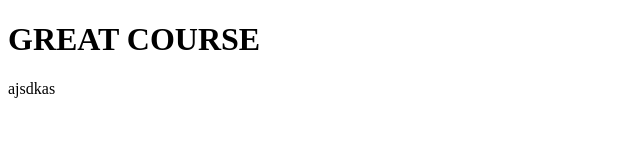
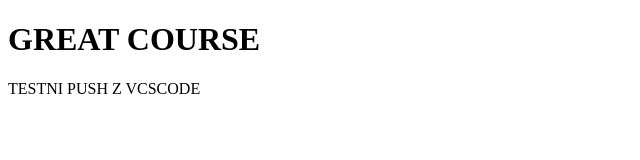
Before and after one commit to pehtran/testni-repo, a plain HTML site: page index.html in a window 1280 px wide. Shown: the whole page, without its empty margins (0-640 px from the left). Drawn offline with Linux system fonts and the light colour scheme.

Commit message:
Third eddition

```diff
--- a/index.html
+++ b/index.html
@@ -6,6 +6,7 @@
     </head>
     <body>
         <h1>GREAT COURSE</h1>
-        ajsdkas
+        TESTNI PUSH Z VCSCODE
+
     </body>
 </html>
```
